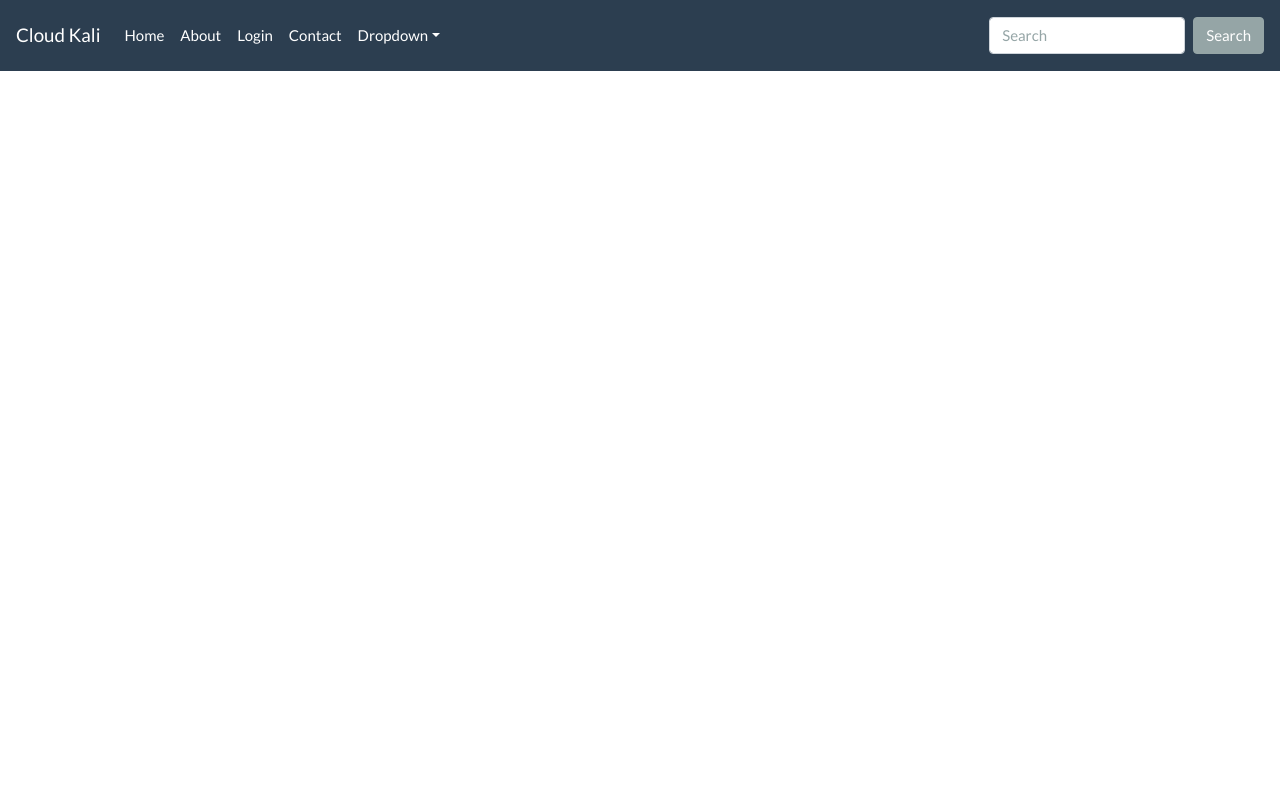
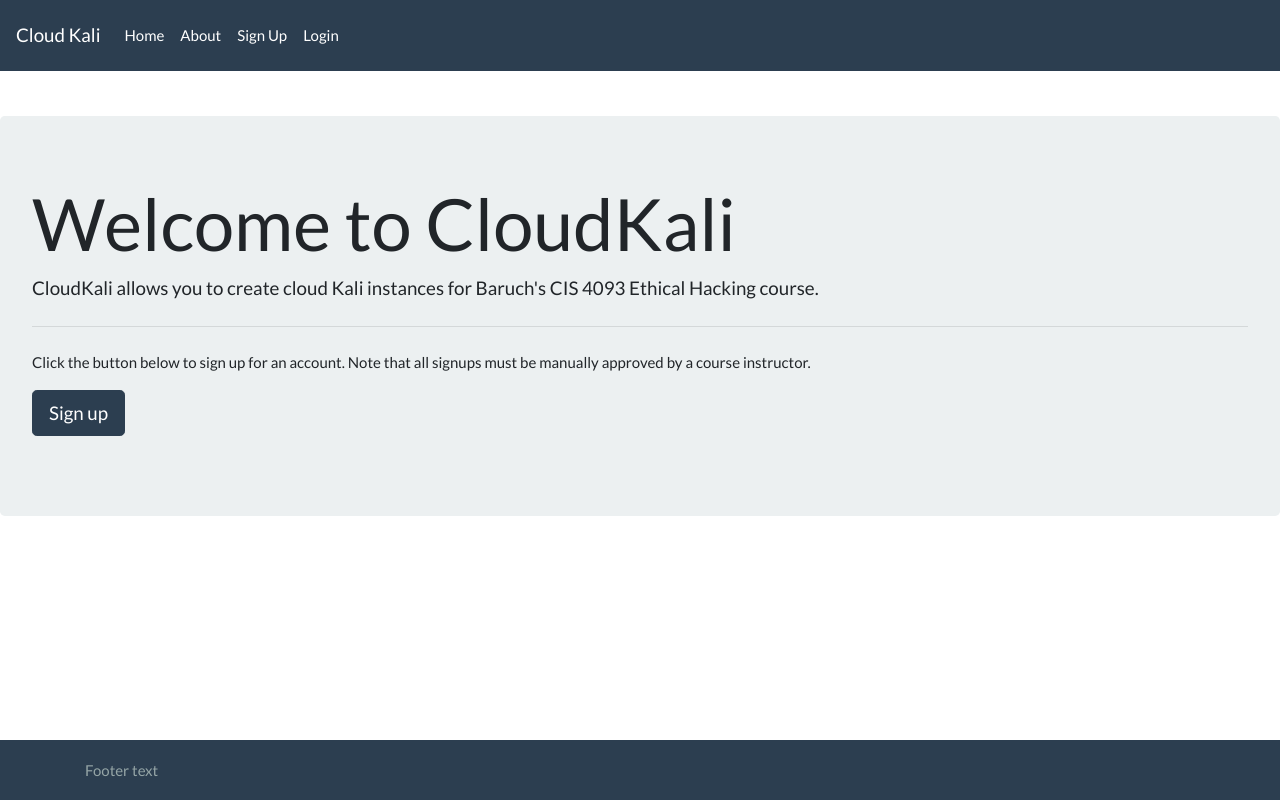
Before and after one commit to mikewhiteman/cloud-kali, a Flask app: page / in a window 1280 px wide. Run offline with Flask 2, Linux system fonts and the light colour scheme; some libraries are stand-ins or nearby versions.

Commit message:
Updated template

```diff
--- a/app.py
+++ b/app.py
@@ -14,7 +14,7 @@
 
 @app.route('/')
 def home():
-    return render_template('base.html')
+    return render_template('home.html')
 
 if __name__ == '__main__':
     (app.run(host='0.0.0.0', debug=True))
--- /dev/null
+++ b/static/css/style.css
@@ -0,0 +1,7 @@
+.footer {
+  position: absolute;
+  bottom: 0;
+  width: 100%;
+  height: 60px; /* Set the fixed height of the footer here */
+  line-height: 60px; /* Vertically center the text there */
+}
--- a/templates/base.html
+++ b/templates/base.html
@@ -1,9 +1,10 @@
 <!DOCTYPE html>
 <html lang="en">
 <head>
-    <title>{{ title }}</title>
-    <link rel="stylesheet" href="https://maxcdn.bootstrapcdn.com/bootstrap/4.0.0/css/bootstrap.min.css" integrity="sha384-Gn5384xqQ1aoWXA+058RXPxPg6fy4IWvTNh0E263XmFcJlSAwiGgFAW/dAiS6JXm" crossorigin="anonymous">
-    <link href="{{ url_for('static', filename='bootstrap.min.css') }}" rel="stylesheet">
+    <title>{% block title %}{% endblock %}</title>
+    <link href="{{ url_for('static', filename='css/bootstrap.min.css') }}" rel="stylesheet">
+    <link href="{{ url_for('static', filename='css/style.css') }}" rel="stylesheet">
+
     <link rel="shortcut icon" href="{{ url_for('static', filename='img/favicon.ico') }}">
 </head>
 <body>
@@ -23,35 +24,25 @@
               <a class="nav-link" href="#">About</a>
             </li>
             <li class="nav-item">
+              <a class="nav-link" href="#">Sign Up</a>
+            </li>
+            <li class="nav-item">
               <a class="nav-link" href="#">Login</a>
             </li>
-            <li class="nav-item">
-              <a class="nav-link" href="#">Contact</a>
-            </li>
-            <li class="nav-item dropdown">
-              <a class="nav-link dropdown-toggle" data-toggle="dropdown" href="#" role="button" aria-haspopup="true" aria-expanded="false">Dropdown</a>
-              <div class="dropdown-menu">
-                <a class="dropdown-item" href="#">Action</a>
-                <a class="dropdown-item" href="#">Another action</a>
-                <a class="dropdown-item" href="#">Something else here</a>
-                <div class="dropdown-divider"></div>
-                <a class="dropdown-item" href="#">Separated link</a>
-              </div>
-            </li>
           </ul>
-          <form class="form-inline my-2 my-lg-0">
-            <input class="form-control mr-sm-2" type="text" placeholder="Search">
-            <button class="btn btn-secondary my-2 my-sm-0" type="submit">Search</button>
-          </form>
         </div>
       </nav>
-
+      </br>
+      </br>
     {% block body %}
     {% endblock %}
 
-    <footer>
+    <footer class="footer bg-primary text-primary" >
+        <div class="container">
+          <span class="text-muted">Footer text</span>
+        </div>
+      </footer>
 
-    </footer>
     <script src="https://code.jquery.com/jquery-3.2.1.slim.min.js" integrity="sha384-KJ3o2DKtIkvYIK3UENzmM7KCkRr/rE9/Qpg6aAZGJwFDMVNA/GpGFF93hXpG5KkN" crossorigin="anonymous"></script>
     <script src="https://cdnjs.cloudflare.com/ajax/libs/popper.js/1.12.9/umd/popper.min.js" integrity="sha384-ApNbgh9B+Y1QKtv3Rn7W3mgPxhU9K/ScQsAP7hUibX39j7fakFPskvXusvfa0b4Q" crossorigin="anonymous"></script>
     <script src="https://maxcdn.bootstrapcdn.com/bootstrap/4.0.0/js/bootstrap.min.js" integrity="sha384-JZR6Spejh4U02d8jOt6vLEHfe/JQGiRRSQQxSfFWpi1MquVdAyjUar5+76PVCmYl" crossorigin="anonymous"></script>
--- /dev/null
+++ b/templates/home.html
@@ -0,0 +1,15 @@
+{% extends "base.html" %}
+{% block title %}CloudKali Home{% endblock %}
+
+{% block body %}
+<div class="jumbotron">
+    <h1 class="display-3">Welcome to CloudKali</h1>
+    <p class="lead">CloudKali allows you to create cloud Kali instances for Baruch's CIS 4093 Ethical Hacking course.</p>
+    <hr class="my-4">
+    <p>Click the button below to sign up for an account. Note that all signups must be manually approved by a course instructor.</p>
+    <p class="lead">
+      <a class="btn btn-primary btn-lg" href="#" role="button">Sign up</a>
+    </p>
+  </div>
+
+{% endblock %}
```
Also changed, not shown: static/css/bootstrap.min.css (renamed from static/bootstrap.min.css).
